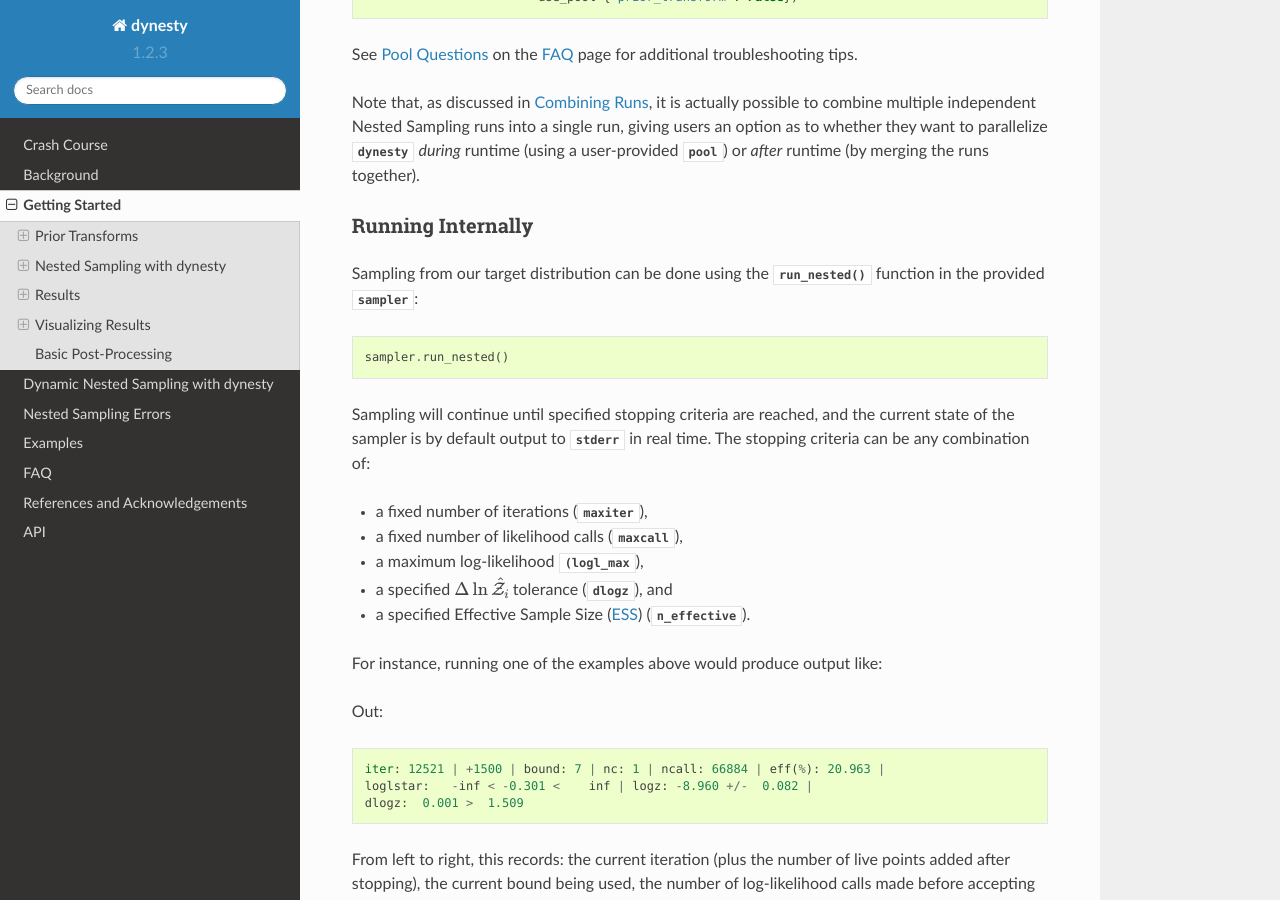
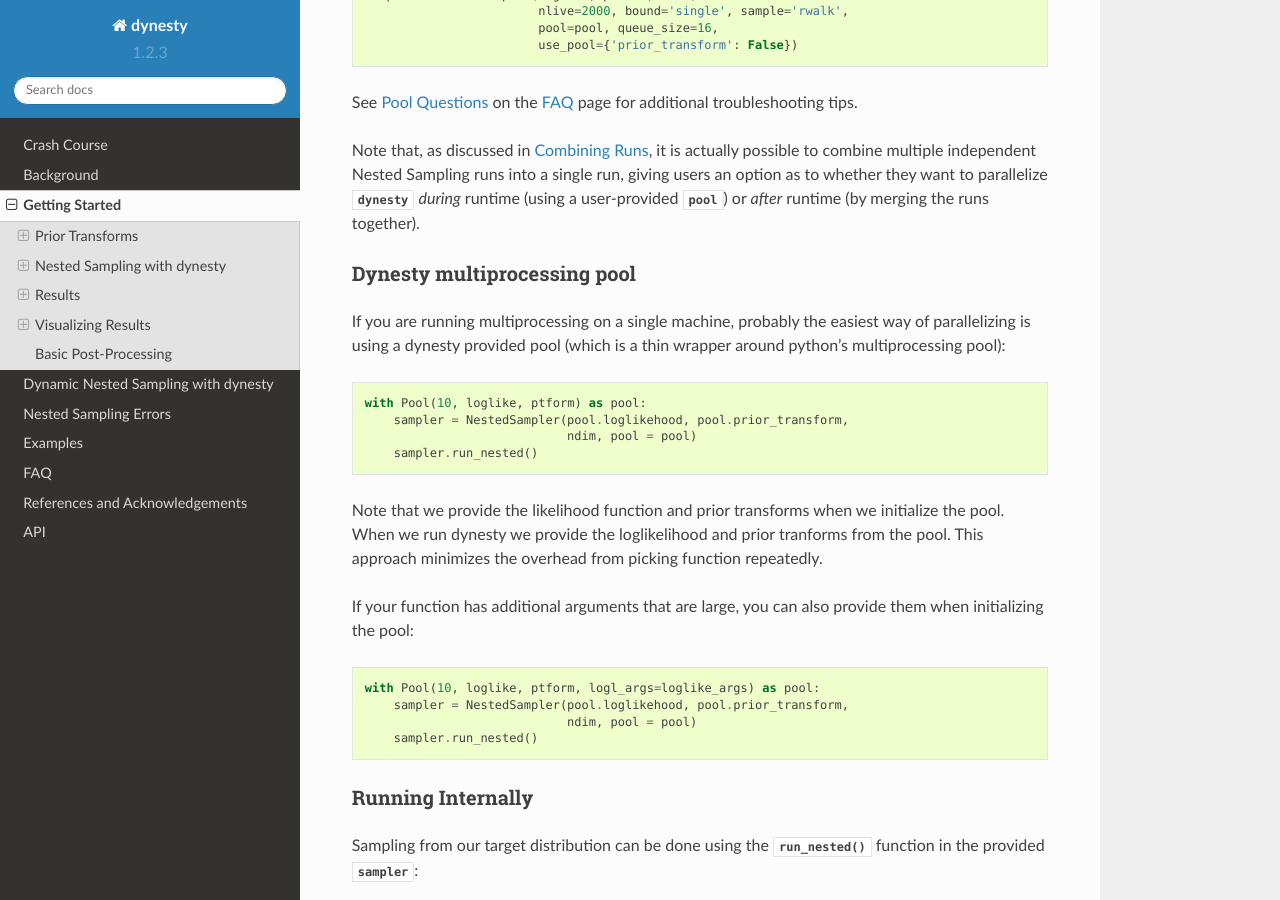
Before and after one commit to joshspeagle/dynesty, a Sphinx documentation site: the page built from docs/source/quickstart.rst, in a window 1280 px wide and 900 px high, scrolled down 8266 px. Built offline with Sphinx 7.4.7 and the Read the Docs theme 2.0.0, drawn with Linux system fonts in a browser that asks for light colours; the version number is read from the project's files by our own code; some of the changed text lies outside the part shown.

Commit message:
update docs/notebook

```diff
--- a/docs/source/quickstart.rst
+++ b/docs/source/quickstart.rst
@@ -413,6 +413,7 @@
     sampler = NestedSampler(loglike, ptform, ndim, pool=pool, queue_size=8)
 
 There is *no* reason to set queue_size to anything other then the number of parallel processes in the pool.
+
 Parallel operations in `dynesty` are done by simply swapping in the
 `pool.map` function over the default `map` function when making likelihood
 calls. Note that this is a *synchronous* function call, which requires that
@@ -451,6 +452,31 @@
 users an option as to whether they want to parallelize `dynesty` *during*
 runtime (using a user-provided `pool`) or *after* runtime (by merging
 the runs together).
+
+Dynesty multiprocessing pool
+----------------------------
+
+If you are running multiprocessing on a single machine, probably the easiest way
+of parallelizing is using a dynesty provided pool (which is a thin wrapper around
+python's multiprocessing pool)::
+
+    with Pool(10, loglike, ptform) as pool:
+        sampler = NestedSampler(pool.loglikehood, pool.prior_transform,
+	                        ndim, pool = pool)
+	sampler.run_nested()
+
+Note that we provide the likelihood function and prior transforms
+when we initialize the pool. When we run dynesty we provide the
+loglikelihood and prior tranforms from the pool. This approach minimizes
+the overhead from picking function repeatedly.
+
+If your function has additional arguments that are large, you can also provide
+them when initializing the pool::
+
+    with Pool(10, loglike, ptform, logl_args=loglike_args) as pool:
+        sampler = NestedSampler(pool.loglikehood, pool.prior_transform,
+	                        ndim, pool = pool)
+	sampler.run_nested()
 
 
 Running Internally
```
Also changed, not shown: docs/source/api.rst (+9 -0 lines), 2 other files.
